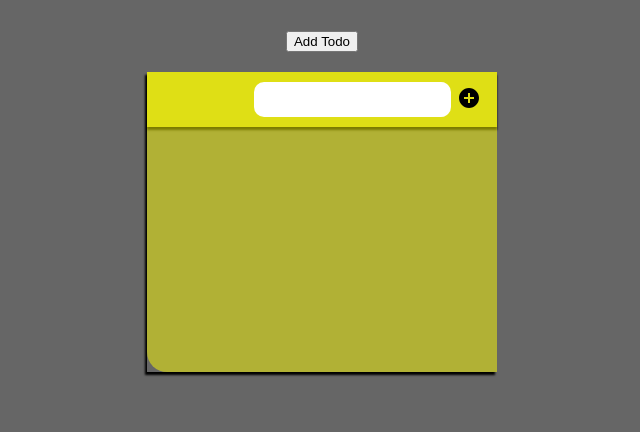
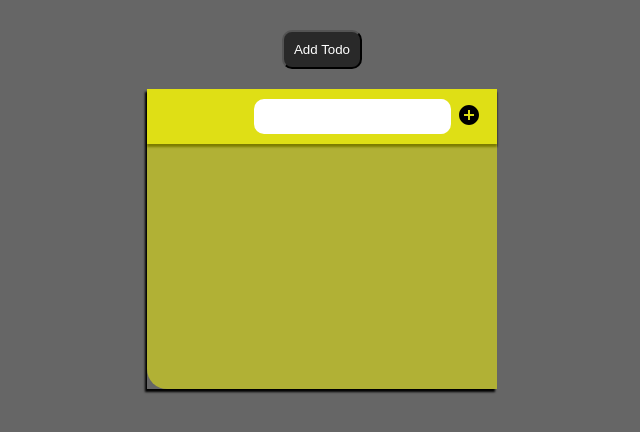
Before and after one commit to srikanth9493/Todo, a React (Create React App) app: page / in a window 1280 px wide. Shown: the top 432 px of the page, without its empty margins (318-958 px from the left). Built offline with nearby package versions, Linux system fonts and the light colour scheme.

Commit message:
add buttoon changed

```diff
--- a/src/App.js
+++ b/src/App.js
@@ -12,7 +12,17 @@ function App() {
   return (
     <div className="App">
       <div className="app_button">
-        <button onClick={handleADD}>Add Todo</button>
+        <button
+          style={{
+            padding: "10px",
+            backgroundColor: "rgba(0,0,0,0.6)",
+            color: "white",
+            borderRadius: "10px",
+          }}
+          onClick={handleADD}
+        >
+          Add Todo
+        </button>
       </div>
 
       <div className="app__container">
```
Also changed, not shown: firebase.json (added), 1 other file (tests, documents, lock files or other folders).
